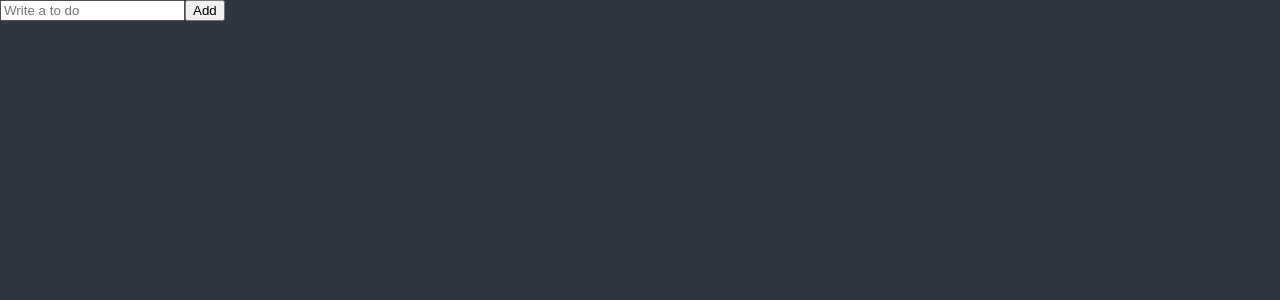
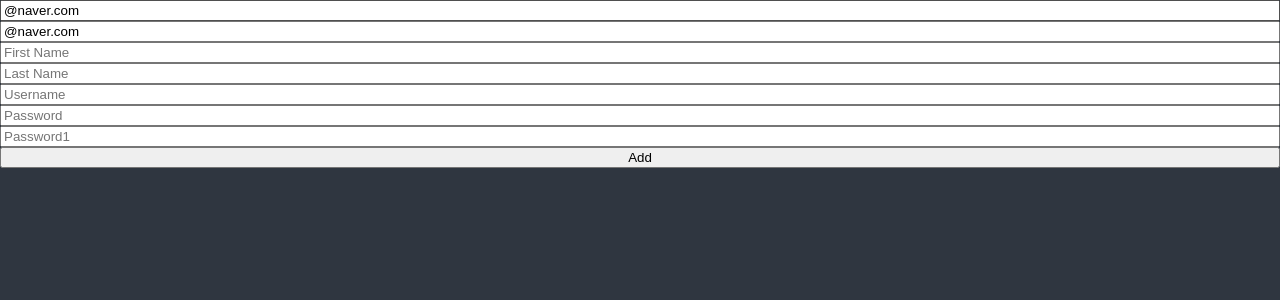
Before and after one commit to mintae1117/to-do-app, a React (Create React App) app: page / in a window 1280 px wide. Shown: the top 300 px of the page. Built offline with nearby package versions, Linux system fonts and the light colour scheme.

Commit message:
react hook form practice

```diff
--- a/package.json
+++ b/package.json
@@ -17,6 +17,7 @@
     "react-dom": "^18.2.0",
     "react-helmet": "^6.1.0",
     "react-helmet-async": "^2.0.4",
+    "react-hook-form": "^7.51.1",
     "react-query": "^3.39.3",
     "react-router": "^6.22.3",
     "react-router-dom": "^6.22.3",
--- a/src/ToDoList.tsx
+++ b/src/ToDoList.tsx
@@ -1,6 +1,8 @@
-import React, { useState } from "react";
+import { useForm } from "react-hook-form";
+import React from "react";
 
-function ToDoList() {
+
+/*function ToDoList() {
   const [toDo, setToDo] = useState("");
   const onChange = (event: React.FormEvent<HTMLInputElement>) => {
     const {
@@ -20,6 +22,102 @@ function ToDoList() {
       </form>
     </div>
   );
+}*/
+
+interface IForm {
+  email: string;
+  firstName: string;
+  lastName: string;
+  username: string;
+  password: string;
+  password1: string;
+  extraError?: string;
+}
+
+
+function ToDoList() {
+  const {
+    register,
+    handleSubmit,
+    formState: { errors },
+    setError,
+  } = useForm<IForm>({
+    defaultValues: {
+      email: "@naver.com",
+    },
+  });
+  const onValid = (data: IForm) => {
+    if (data.password !== data.password1) {
+      setError(
+        "password1",
+        { message: "Password are not the same" },
+        { shouldFocus: true }
+      );
+    }
+  };
+  console.log(errors);
+  return (
+    <div>
+      <form
+        style={{ display: "flex", flexDirection: "column" }}
+        onSubmit={handleSubmit(onValid)}
+      >
+        <input {...register("email", { required: true })} placeholder="Email" />
+        <input
+        {...register("email", {
+          required: "Email is required",
+          pattern: {
+            value: /^[A-Za-z0-9._%+-]+@naver.com$/,
+            message: "Only naver.com emails allowed",
+          },
+        })}
+        placeholder="Email"
+      />
+      <span>{errors?.email?.message}</span>
+      <input
+      {...register("firstName", {
+        required: "write here",
+        validate: {
+          noNico: (value) =>
+            value.includes("nico") ? "no nicos allowed" : true,
+          noNick: (value) =>
+            value.includes("nick") ? "no nick allowed" : true,
+        },
+      })}
+          placeholder="First Name"
+        />
+        <span>{errors?.firstName?.message}</span>
+        <input
+          {...register("lastName", { required: "write here" })}
+          placeholder="Last Name"
+        />
+        <span>{errors?.lastName?.message}</span>
+        <input
+          {...register("username", { required: "write here", minLength: {value:10, message: "too short"} })}
+          placeholder="Username"
+        />
+        <span>{errors?.username?.message}</span>
+        <input
+          {...register("password", { required: "write here", minLength: 5 })}
+          placeholder="Password"
+        />
+        <span>{errors?.password?.message}</span>
+        <input
+          {...register("password1", {
+            required: "Password is required",
+            minLength: {
+              value: 5,
+              message: "Your password is too short.",
+            },
+          })}
+          placeholder="Password1"
+        />
+        <span>{errors?.password1?.message}</span>
+        <button>Add</button>
+        <span>{errors?.extraError?.message}</span>
+      </form>
+    </div>
+  );
 }
 
 export default ToDoList;
```
Also changed, not shown: 1 other file (tests, documents, lock files or other folders).
